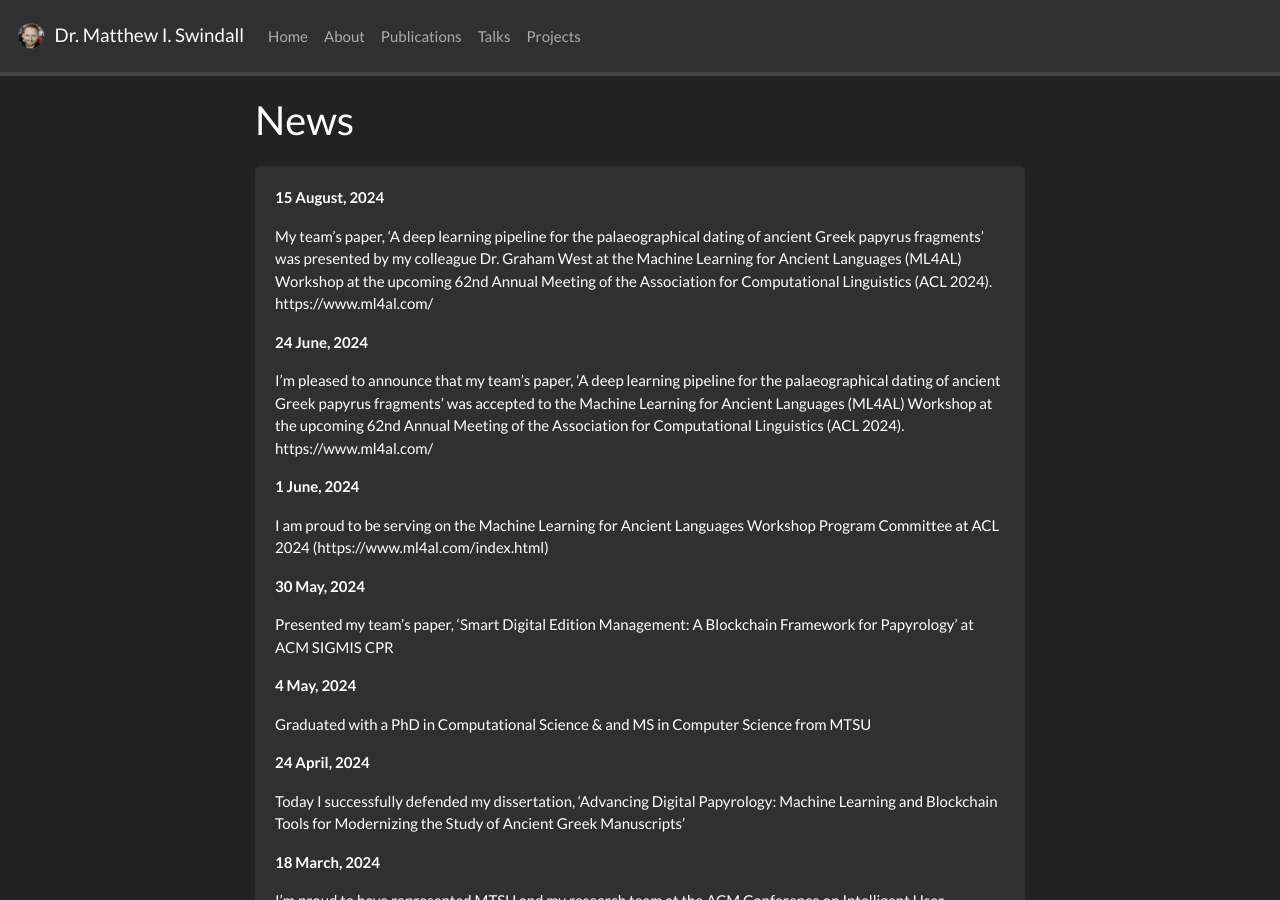
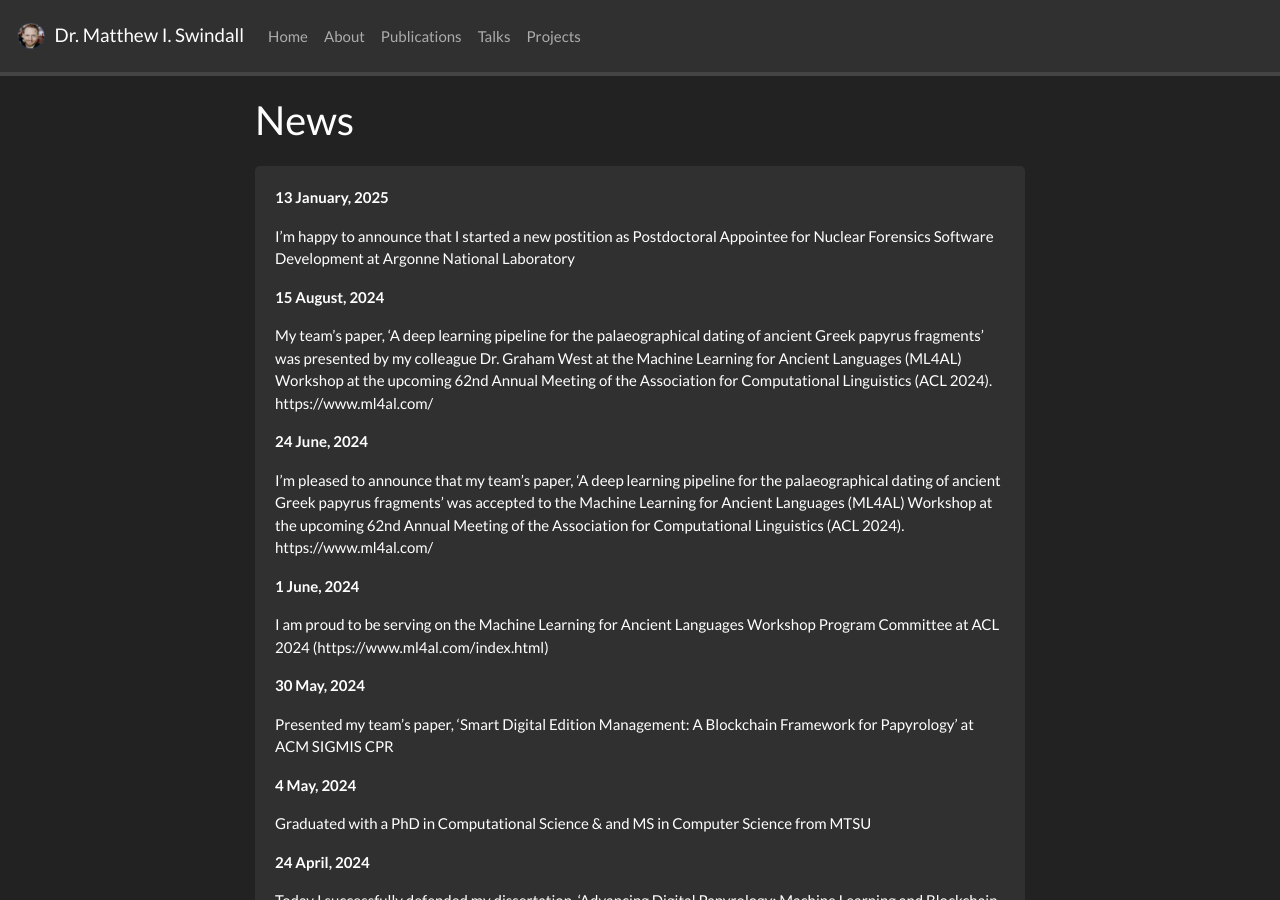
Before and after one commit to mis2n/mis2n.github.io, a Jekyll site: the page built from _pages/allnews.md, in a window 1280 px wide and 900 px high. Built offline with Jekyll 4.4.1, drawn with Linux system fonts in a browser that asks for light colours; nearby versions of some CDN libraries; a style sheet for code colours, icons or effects is not loaded.

```diff
--- a/_data/news.yml
+++ b/_data/news.yml
@@ -1,6 +1,8 @@
+- date: 13 January, 2025
+  headline: "I'm happy to announce that I started a new postition as Postdoctoral Appointee for Nuclear Forensics Software Development at Argonne National Laboratory"
+
 - date: 15 August, 2024
   headline: "My team's paper, 'A deep learning pipeline for the palaeographical dating of ancient Greek papyrus fragments' was presented by my colleague Dr. Graham West at the Machine Learning for Ancient Languages (ML4AL) Workshop at the upcoming 62nd Annual Meeting of the Association for Computational Linguistics (ACL 2024). https://www.ml4al.com/"
-
 
 - date: 24 June, 2024
   headline: "I'm pleased to announce that my team's paper, 'A deep learning pipeline for the palaeographical dating of ancient Greek papyrus fragments' was accepted to the Machine Learning for Ancient Languages (ML4AL) Workshop at the upcoming 62nd Annual Meeting of the Association for Computational Linguistics (ACL 2024). https://www.ml4al.com/"
--- a/_data/skills.yml
+++ b/_data/skills.yml
@@ -1,3 +1,4 @@
+- name: <b>Spatial Computing (AR/VR/XR) |</b> Unity, Vision OS, Swift, ARKit, RealityKit
 - name: <b>AI/ML Concepts |</b> Deep Learning, Neural Networks, Convolutional Neural Networks, Recurrent Neural Networks, Generative Adversarial Networks, Reinforcement Learning, Transfer Learning, Autoencoders, Transformers, Attention Mechanisms
 - name: <b>AI/ML Libraries |</b> TensorFlow, PyTorch, Keras, SciKitLearn, spaCy, BERTopic, NLTK
 - name: <b>Computer Science |</b> Unix/Linux, Parallel processing, cluster computing (SLURM), Graph Databases (Neo4j Certified Professional), Git, Github, Azure, AWS
```
Also changed, not shown: _pages/home.md (+6 -5 lines), 1 other file.
